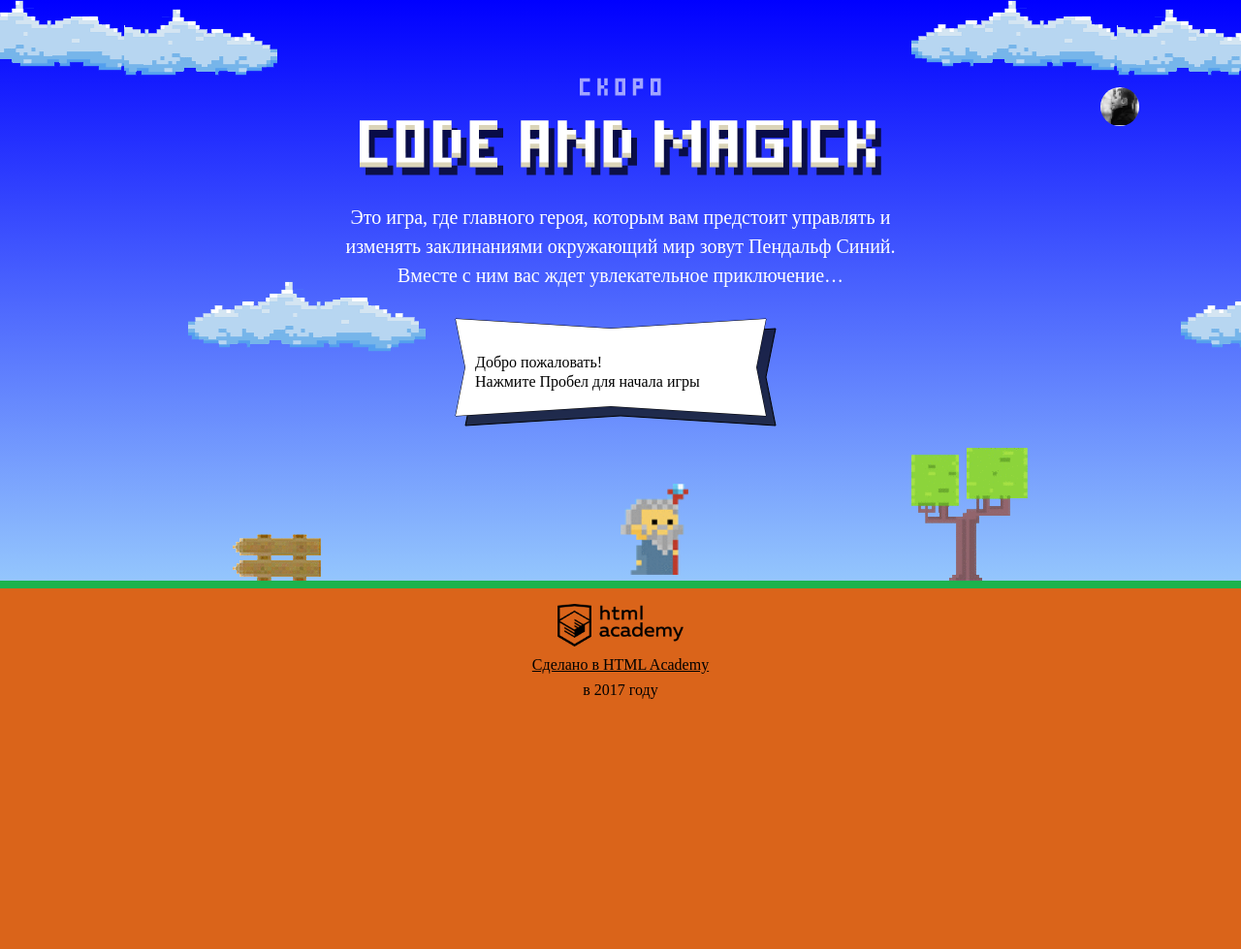
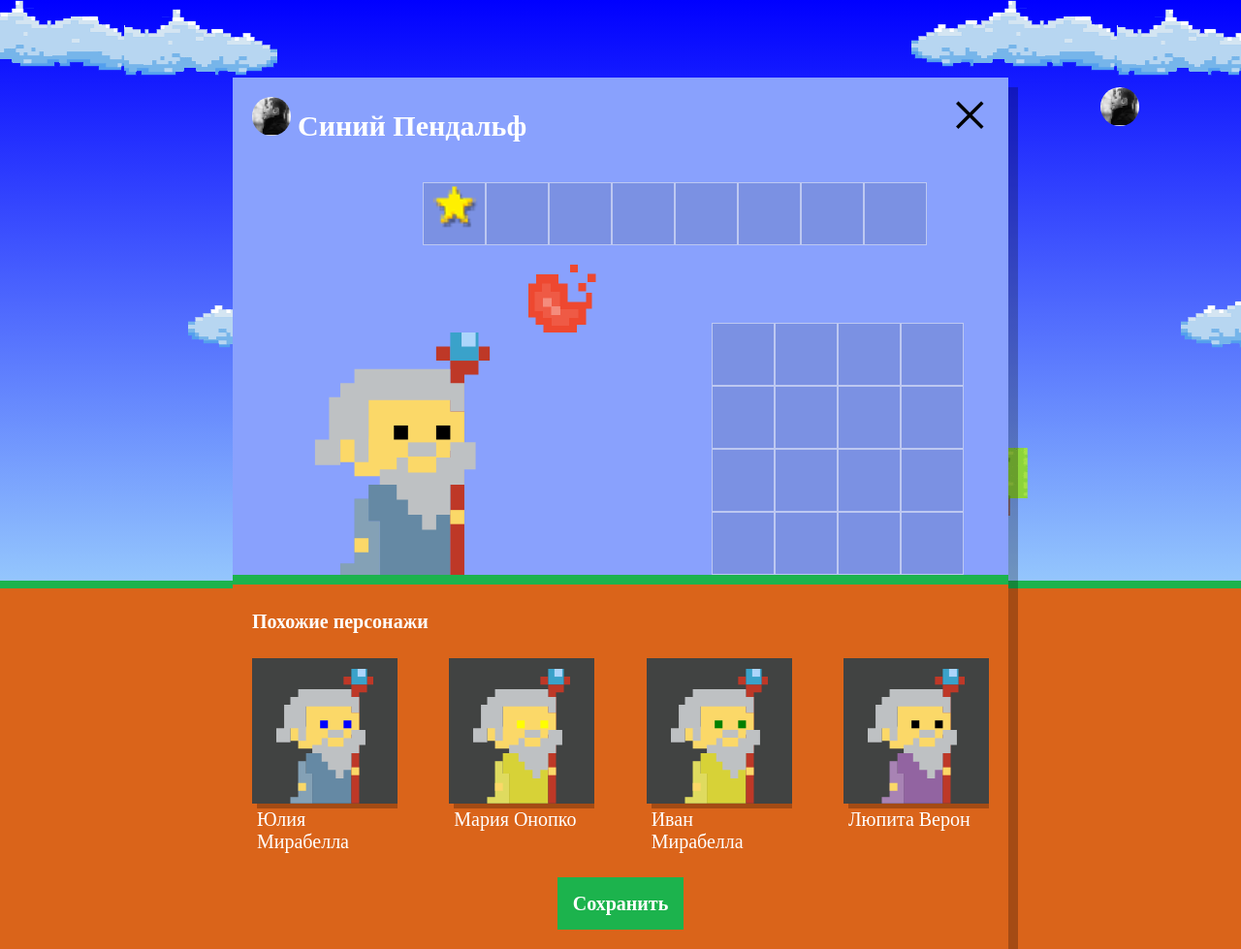
Before and after one commit to Valeriaartemchenko/230764-code-and-magick-18, a website: page index.html in a window 1280 px wide. Shown: the whole page at 97% size. Before the commit the page ends 800 px from the top, so only its background shows below. Drawn offline with Linux system fonts and the light colour scheme; a web font is replaced by a local one.

Commit message:
Добавила открисовку похожих персонажей

```diff
--- a/index.html
+++ b/index.html
@@ -181,6 +181,7 @@
   </div>
 </template>
 <script src="js/stat.js"></script>
+<script src="js/setup.js"></script>
 <script type="text/javascript">
   var fireballSize = 22;
   var getFireballSpeed = function(left){
--- /dev/null
+++ b/js/setup.js
@@ -0,0 +1,82 @@
+ 'use strict';
+var WIZARD_NAMES = [
+  'Иван',
+  'Хуан Себастьян',
+  'Мария',
+  'Кристоф',
+  'Виктор',
+  'Юлия',
+  'Люпита',
+  'Вашингтон'
+];
+var WIZARD_SURNAMES = [
+  'да Марья',
+  'Верон',
+  'Мирабелла',
+  'Вальц',
+  'Онопко',
+  'Топольницкая',
+  'Нионго',
+  'Ирвинг'
+];
+var WIZARD_COAT_COLORS = [
+  'rgb(101, 137, 164)',
+  'rgb(241, 43, 107)',
+  'rgb(146, 100, 161)',
+  'rgb(56, 159, 117)',
+  'rgb(215, 210, 55)',
+  'rgb(0, 0, 0)'
+];
+var WIZARD_EYES_COLORS = [
+  'black',
+  'red',
+  'blue',
+  'yellow',
+  'green'
+];
+
+var WIZARDS_AMOUNT = 4;
+
+ var getRandomItem = function (arr) {
+   return arr[Math.round(Math.random() * (arr.length - 1))];
+ };
+
+
+//функция для создание масива из 4 похожих волшебников
+ var createWizard = function(amount) {
+   var wizardCharacters = [];
+   for (var i = 0; i < amount; i++){
+     wizardCharacters.push({
+       name: getRandomItem(WIZARD_NAMES),
+       surname: getRandomItem(WIZARD_SURNAMES),
+       coatColor: getRandomItem(WIZARD_COAT_COLORS),
+       eyesColor: getRandomItem(WIZARD_EYES_COLORS)
+     });
+   }
+   return wizardCharacters;
+ };
+
+ //показали окно с похожими персонажами
+ var userDialog = document.querySelector('.setup');
+ userDialog.classList.remove('hidden');
+//создаем масив из 4 волшебников
+ var wizards = createWizard(WIZARDS_AMOUNT);
+
+ var similarListElement = document.querySelector('.setup-similar-list');
+ //находим шаблон
+ var similarWizardTemplate = document.querySelector('#similar-wizard-template')
+   .content
+   .querySelector('.setup-similar-item');
+
+ var fragment = document.createDocumentFragment();
+//отрисовуем шаблон в документ
+ for (var i = 0; i < wizards.length; i++){
+   var wizardElement = similarWizardTemplate.cloneNode(true);
+   wizardElement.querySelector('.setup-similar-label').textContent = wizards[i].name + ' ' + wizards[i].surname;
+   wizardElement.querySelector('.wizard-coat').style.fill = wizards[i].coatColor;
+   wizardElement.querySelector('.wizard-eyes').style.fill = wizards[i].eyesColor;
+   fragment.appendChild(wizardElement);
+ }
+
+ similarListElement.appendChild(fragment);
+ document.querySelector('.setup-similar').classList.remove('hidden');
--- a/js/stat.js
+++ b/js/stat.js
@@ -26,6 +26,8 @@ var HISTOGRAM_TEXT_INTERVAL = 5;
 
 var SELF_NAME = 'Вы';
 var FIELD_HEIGHT = 250;
+
+var WIZARDS_NUMBER = 4;
 
 var getPlayerColour = function (name) {
   return name === SELF_NAME ? HISTOGRAM_COLUMN_COLOR_SELF : 'hsl(240, ' + (Math.random() * 100 + 1) + '%, 50%)';
```
